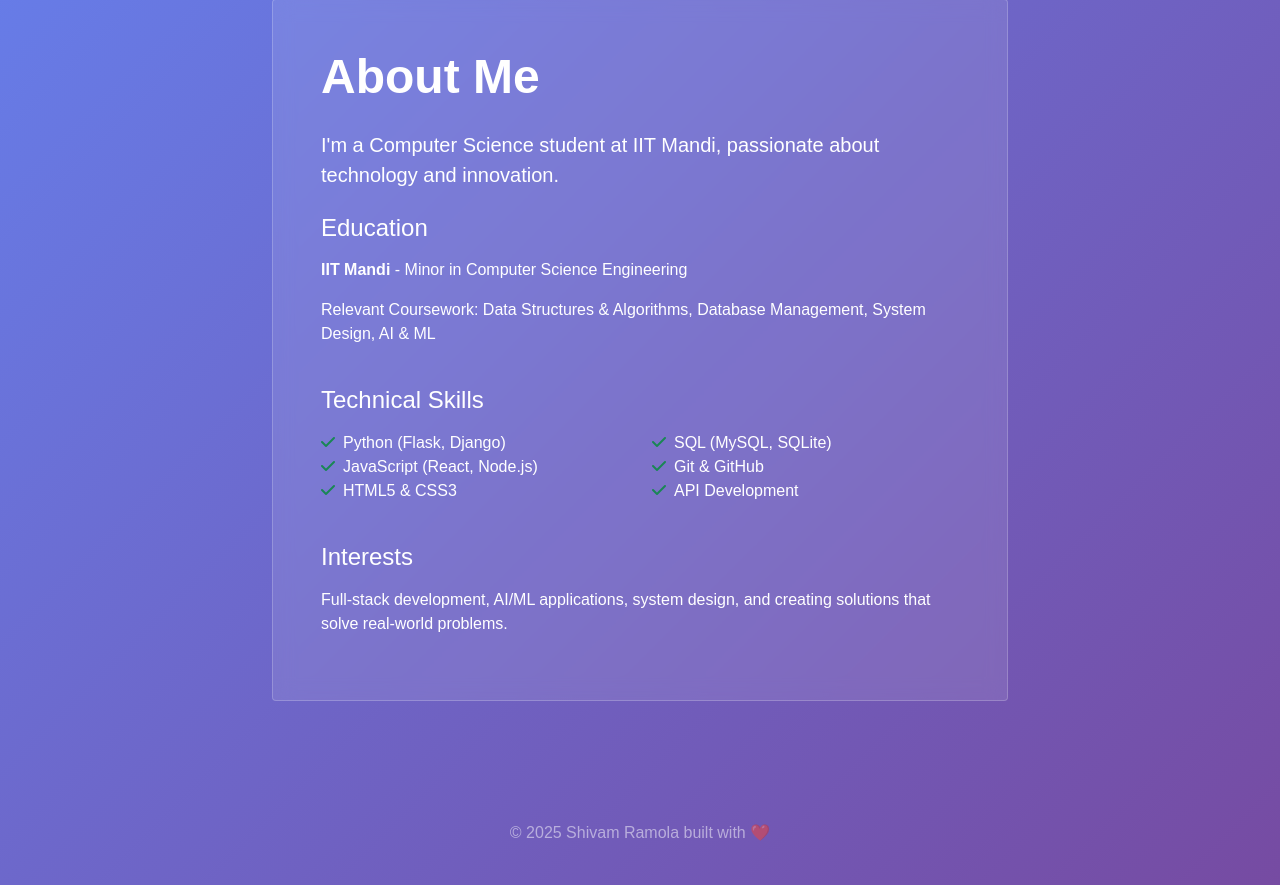
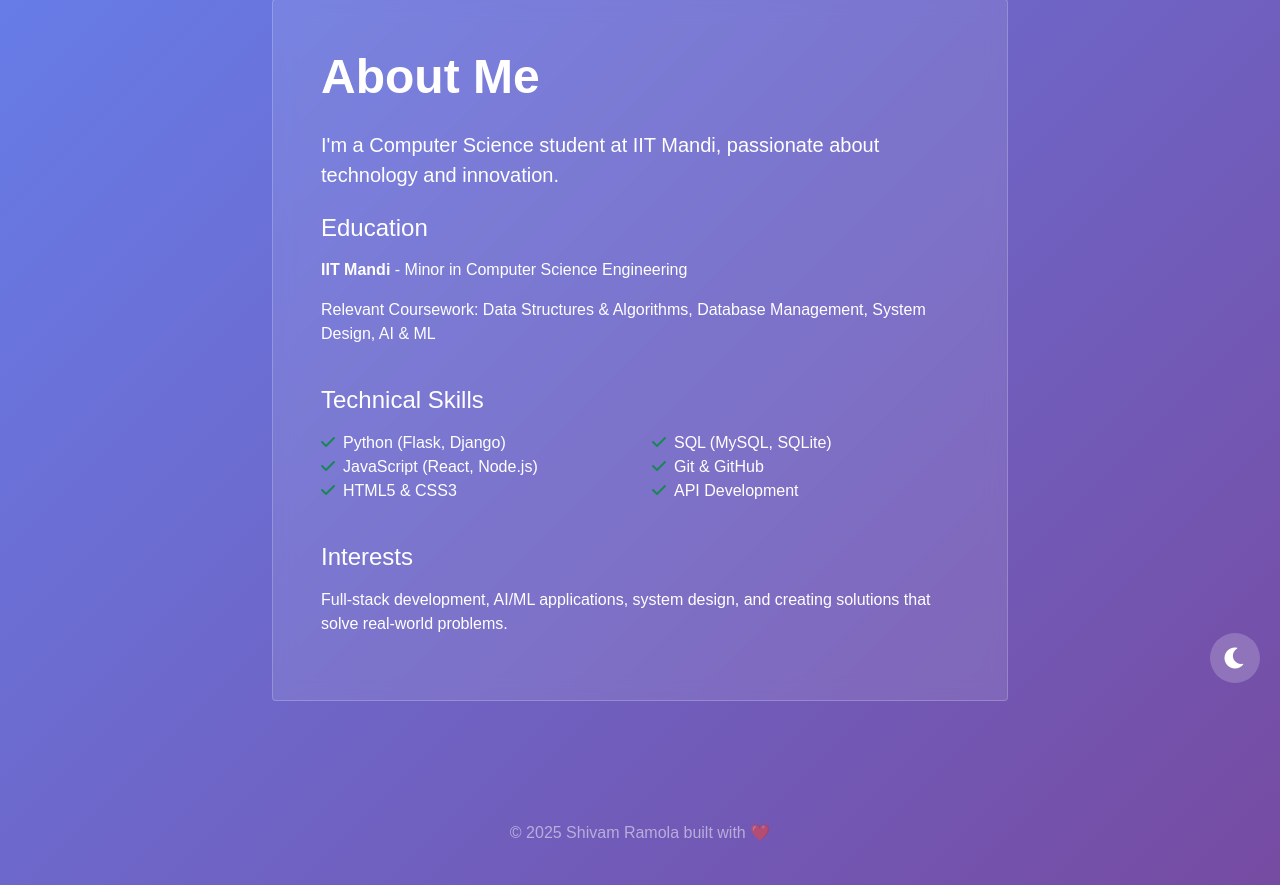
Before and after one commit to ShivamRamola/portfolio-website, a Flask app: page /about in a window 1280 px wide. Shown: the part 97-982 px from the top of the page. Run offline with Flask 2, Linux system fonts and the light colour scheme.

Commit message:
Add: Dark mode support with theme toggle

```diff
--- a/templates/base.html
+++ b/templates/base.html
@@ -13,35 +13,99 @@
       rel="stylesheet"
     />
     <style>
+      :root {
+        --bg-gradient-light: linear-gradient(135deg, #667eea 0%, #764ba2 100%);
+        --bg-gradient-dark: linear-gradient(135deg, #1a1c2c 0%, #2d3047 100%);
+        --card-bg-light: rgba(255, 255, 255, 0.1);
+        --card-bg-dark: rgba(0, 0, 0, 0.2);
+        --text-color-light: white;
+        --text-color-dark: #e0e0e0;
+      }
+
       body {
-        background: linear-gradient(135deg, #667eea 0%, #764ba2 100%);
+        background: var(--bg-gradient-light);
         min-height: 100vh;
         font-family: "Arial", sans-serif;
+        transition: background 0.3s ease;
       }
+
+      body.dark-mode {
+        background: var(--bg-gradient-dark);
+      }
+
       .navbar {
         background: rgba(255, 255, 255, 0.1);
         backdrop-filter: blur(10px);
+        transition: background 0.3s ease;
       }
+
+      .dark-mode .navbar {
+        background: rgba(0, 0, 0, 0.2);
+      }
+
       .card {
-        background: rgba(255, 255, 255, 0.1);
+        background: var(--card-bg-light);
         backdrop-filter: blur(10px);
         border: 1px solid rgba(255, 255, 255, 0.2);
-        color: white;
+        color: var(--text-color-light);
+        transition: background 0.3s ease, color 0.3s ease;
       }
+
+      .dark-mode .card {
+        background: var(--card-bg-dark);
+        border: 1px solid rgba(255, 255, 255, 0.1);
+        color: var(--text-color-dark);
+      }
+
       .btn-primary {
         background: linear-gradient(45deg, #667eea, #764ba2);
         border: none;
       }
+
+      .dark-mode .btn-primary {
+        background: linear-gradient(45deg, #2d3047, #1a1c2c);
+      }
+
       .hero-section {
         padding: 100px 0;
         text-align: center;
-        color: white;
+        color: var(--text-color-light);
       }
+
+      .dark-mode .hero-section {
+        color: var(--text-color-dark);
+      }
+
       .project-card {
         transition: transform 0.3s;
       }
+
       .project-card:hover {
         transform: translateY(-10px);
+      }
+
+      .theme-toggle {
+        position: fixed;
+        bottom: 20px;
+        right: 20px;
+        background: rgba(255, 255, 255, 0.2);
+        border: none;
+        border-radius: 50%;
+        width: 50px;
+        height: 50px;
+        cursor: pointer;
+        display: flex;
+        align-items: center;
+        justify-content: center;
+        font-size: 1.5rem;
+        color: white;
+        backdrop-filter: blur(10px);
+        transition: background 0.3s ease;
+        z-index: 1000;
+      }
+
+      .dark-mode .theme-toggle {
+        background: rgba(0, 0, 0, 0.2);
       }
     </style>
   </head>
@@ -110,6 +174,35 @@
       </div>
     </footer>
 
+    <button class="theme-toggle" id="themeToggle" aria-label="Toggle dark mode">
+      <i class="fas fa-moon"></i>
+    </button>
+
     <script src="https://cdn.jsdelivr.net/npm/bootstrap@5.1.3/dist/js/bootstrap.bundle.min.js"></script>
+    <script>
+      // Theme toggle functionality
+      const themeToggle = document.getElementById("themeToggle");
+      const themeIcon = themeToggle.querySelector("i");
+
+      // Check for saved theme preference
+      if (localStorage.getItem("darkMode") === "true") {
+        document.body.classList.add("dark-mode");
+        themeIcon.classList.replace("fa-moon", "fa-sun");
+      }
+
+      // Toggle theme
+      themeToggle.addEventListener("click", () => {
+        document.body.classList.toggle("dark-mode");
+
+        // Update icon
+        if (document.body.classList.contains("dark-mode")) {
+          themeIcon.classList.replace("fa-moon", "fa-sun");
+          localStorage.setItem("darkMode", "true");
+        } else {
+          themeIcon.classList.replace("fa-sun", "fa-moon");
+          localStorage.setItem("darkMode", "false");
+        }
+      });
+    </script>
   </body>
 </html>
```
